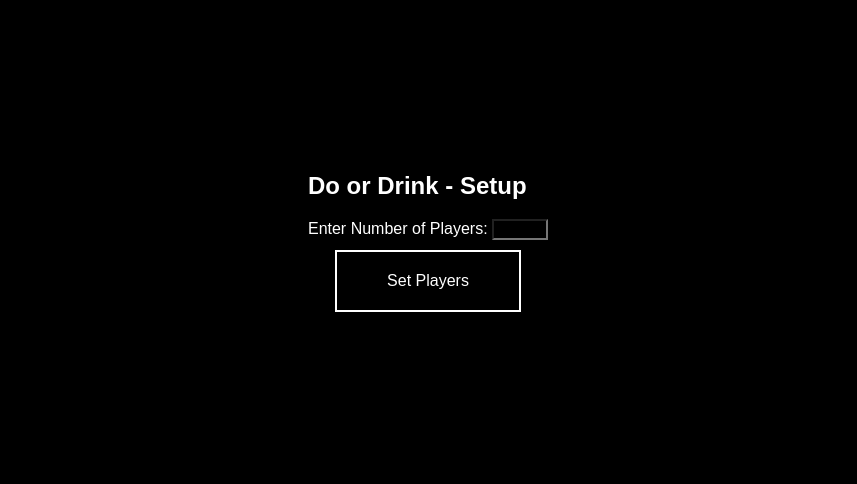
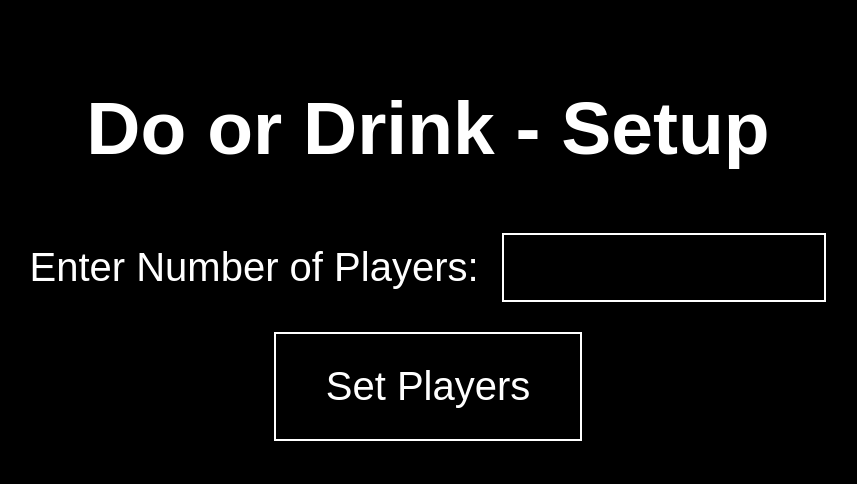
Before and after one commit to halbykevin/games, a plain HTML site: page game_3/setup_game3.html in a window 1280 px wide. Shown: the part 158-642 px from the top of the page, without its empty margins (212-1069 px from the left). Drawn offline with Linux system fonts and the light colour scheme.

Commit message:
done game 3

```diff
--- a/game_3/setup_game3.html
+++ b/game_3/setup_game3.html
@@ -7,16 +7,33 @@
     <style>
       body {
         font-family: Arial, sans-serif;
+        font-size: 50px; /* Large font for better visibility */
     }
     .container {
         padding: 20px;
+        display: flex;
+        flex-direction: column;
+        align-items: center; /* Center align the content */
     }
-      .input-field {
-        margin-bottom: 10px;
+    label {
+        font-size: 40px; /* Larger label font size */
+        margin-right: 10px; /* Spacing between label and input */
+    }
+    input {
+        font-size: 40px; /* Larger input text size */
+        padding: 10px; /* More padding for bigger touch area */
+        width: 300px; /* Increased width for the input field */
+        margin-bottom: 20px; /* Space below the input field */
+        border: 2px solid white; /* White border for the input fields */
     }
     button {
         margin-top: 10px;
+        font-size: 40px; /* Larger font size for button */
+        padding: 30px 50px; /* Padding around the text */
+        cursor: pointer; /* Cursor changes to pointer on hover */
+        border: 2px solid white; /* Consistent border style for buttons */
     }
+</style>
     </style>
   </head>
   <body>
```
Also changed, not shown: game_3/main_game3.html (+10 -6 lines). Lines whose indentation alone changed are shown as unchanged.
